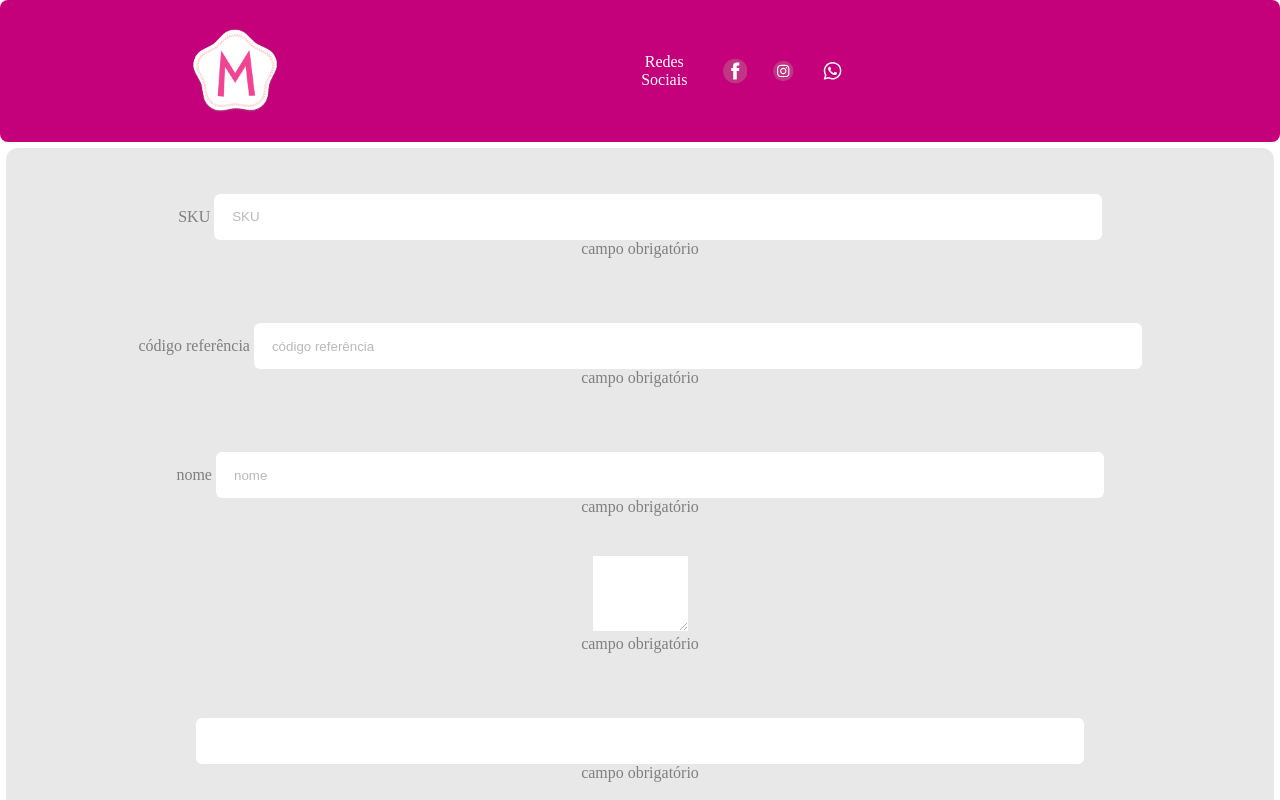
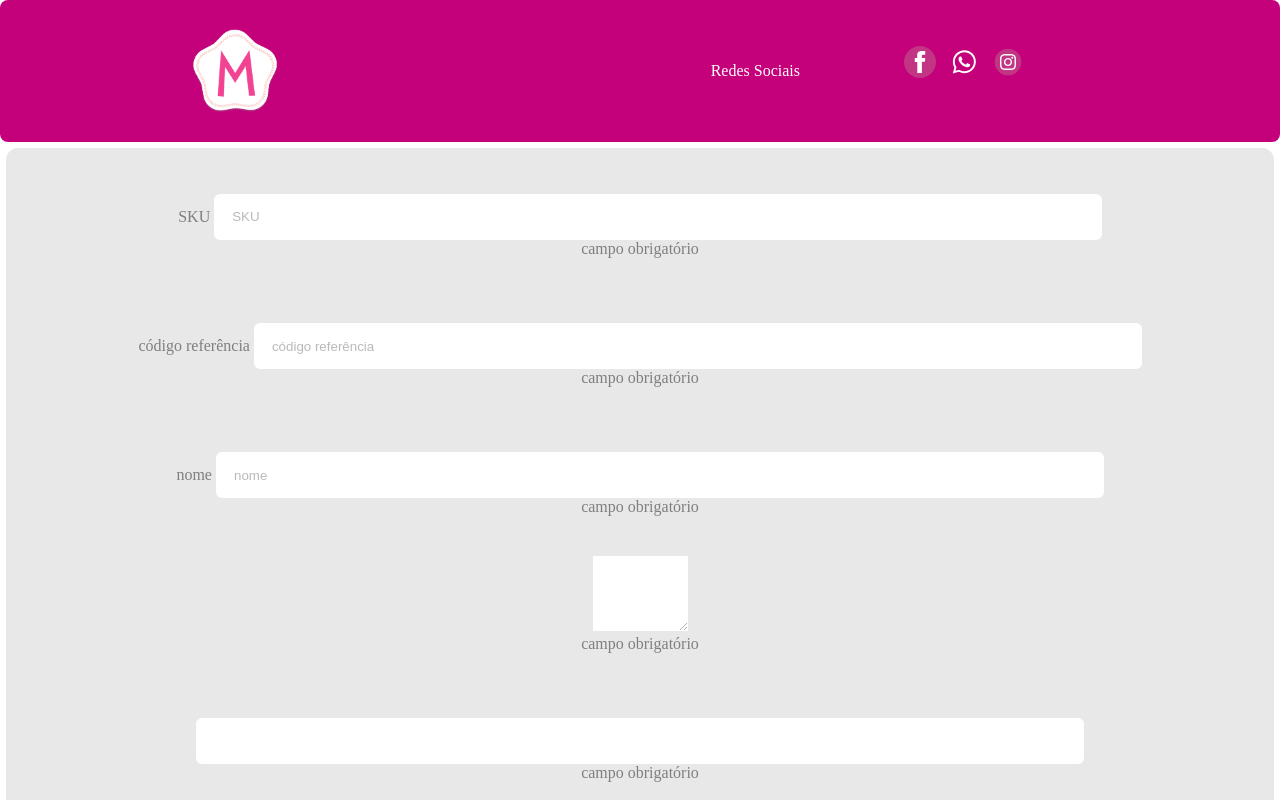
Before and after one commit to kewensilva/webMilli, a React (Vite) app in the folder front/: page /cadastro in a window 1280 px wide. Built offline with nearby package versions, Linux system fonts and the light colour scheme.

Commit message:
feat: Add project from vercel

```diff
--- a/front/src/components/social/media-social.tsx
+++ b/front/src/components/social/media-social.tsx
@@ -12,15 +12,32 @@ const Container = styled.div`
 const MediaText = styled.text`
     color: #FFF;
     flex-wrap: wrap;
+
 `
-
+const HeaderLinks = styled.span`
+  display: flex;
+  flex-direction: row;
+  position: absolute;
+  right: 20%;
+  flex-wrap: wrap;
+  block-size: 50px;
+  gap: 12px;
+`;
 export function MediaSocial() {
     return (
         <Container>
-            <MediaText>Redes Sociais</MediaText>
-            <LogoFacebook/>
-            <LogoInstagram/>
-            <LogoWhatsApp/>
+            <MediaText> Redes Sociais</MediaText>
+            <HeaderLinks>
+                <a href="https://m.facebook.com/milli.guarapuava/">
+                    <LogoFacebook />
+                </a>
+                <a href="https://api.whatsapp.com/message/566GHU63OXSNI1?autoload=1&app_absent=0">
+                    <LogoWhatsApp />
+                </a>
+                <a href="https://www.instagram.com/milli.guarapuava/?ref=journal.revou.co">
+                    <LogoInstagram />
+                </a>
+            </HeaderLinks>
         </Container>
     )
 }
```
